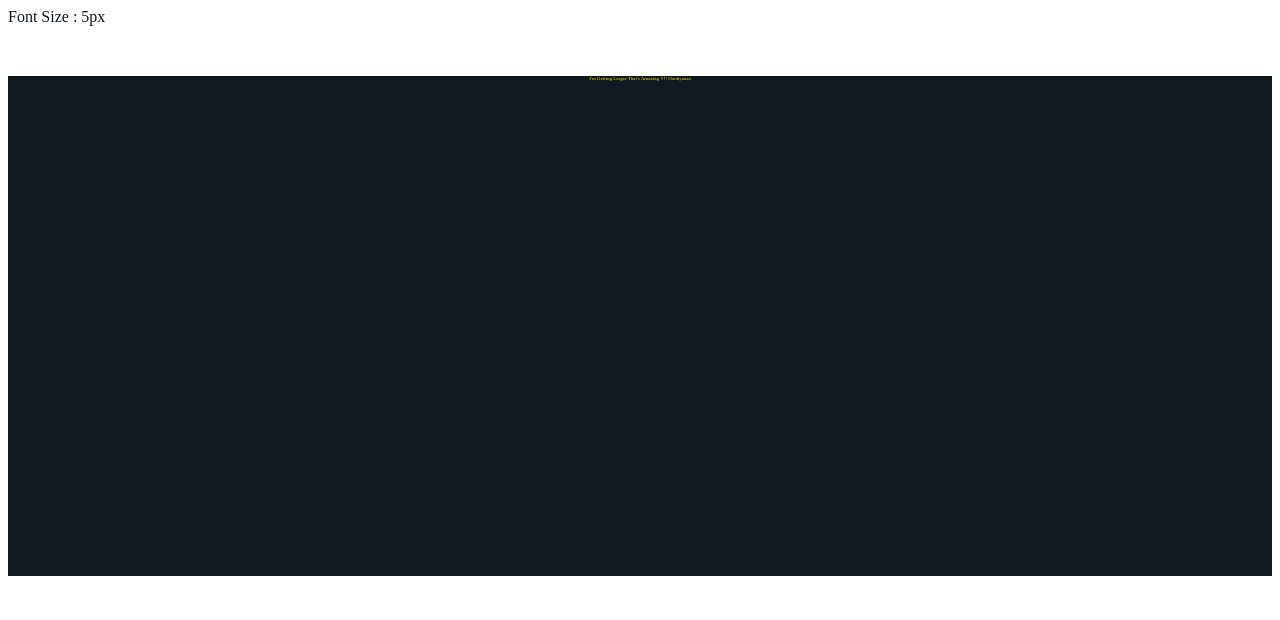
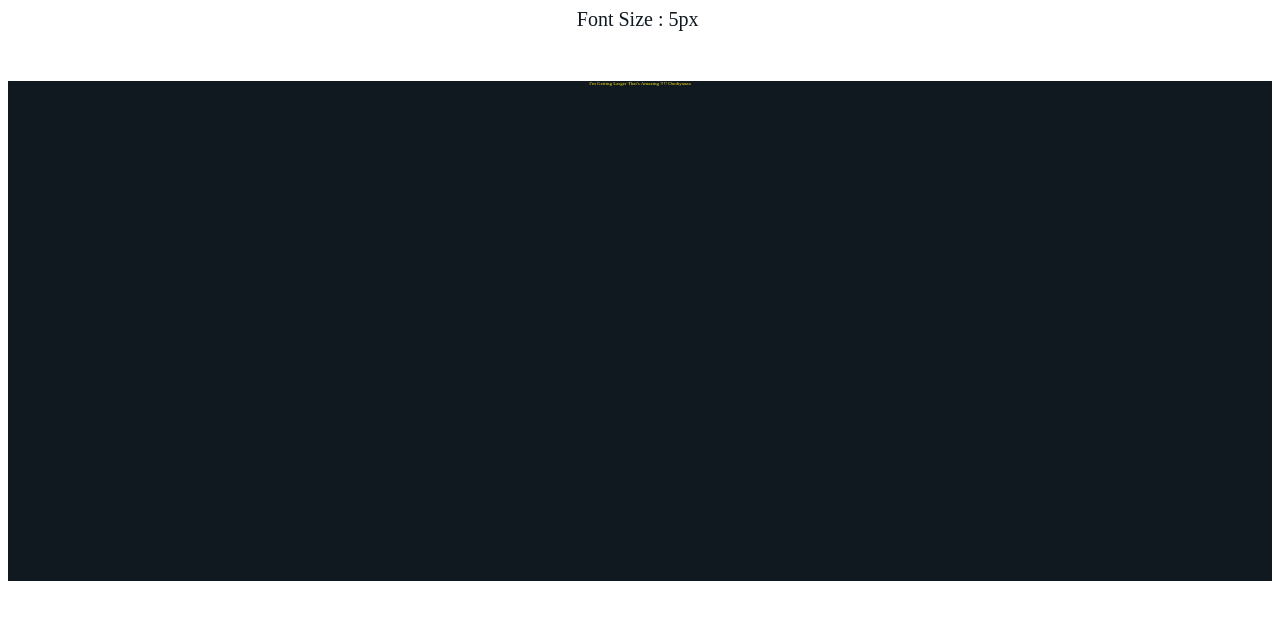
Before and after one commit to 3omarbadr/FontSizeChange, a plain HTML site: page index.html in a window 1280 px wide. Drawn offline with Linux system fonts and the light colour scheme.

Commit message:
Font Size Change

```diff
--- a/style.css
+++ b/style.css
@@ -7,6 +7,8 @@
   color: #fee715ff;
 }
 
-span {
+#font {
+  font-size: 20px;
   color: #101820ff;
+  margin: 45%;
 }
```
